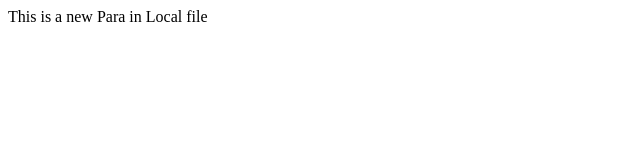
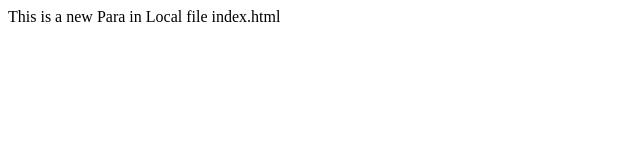
Before and after one commit to arnabhalder0101/Local-repo, a plain HTML site: page index.html in a window 1280 px wide. Shown: the full height of the page, 0-640 px from the left. Drawn offline with Linux system fonts and the light colour scheme.

Commit message:
modified

```diff
--- a/index.html
+++ b/index.html
@@ -1 +1 @@
-<p>This is a new Para in Local file </p>
+<p>This is a new Para in Local file index.html </p>
```
